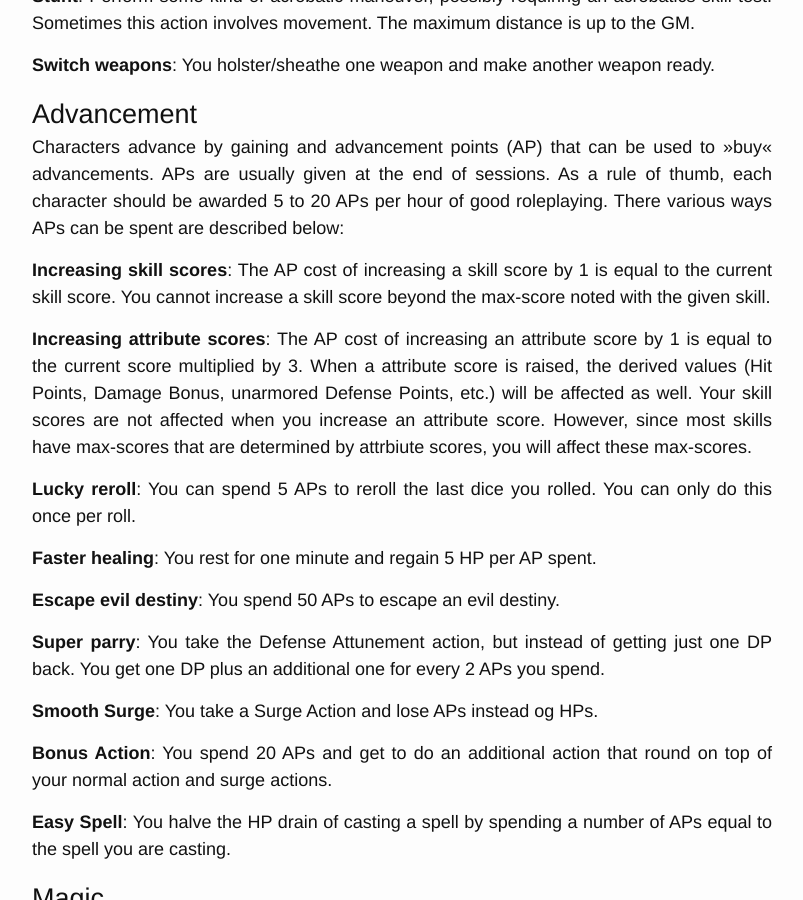
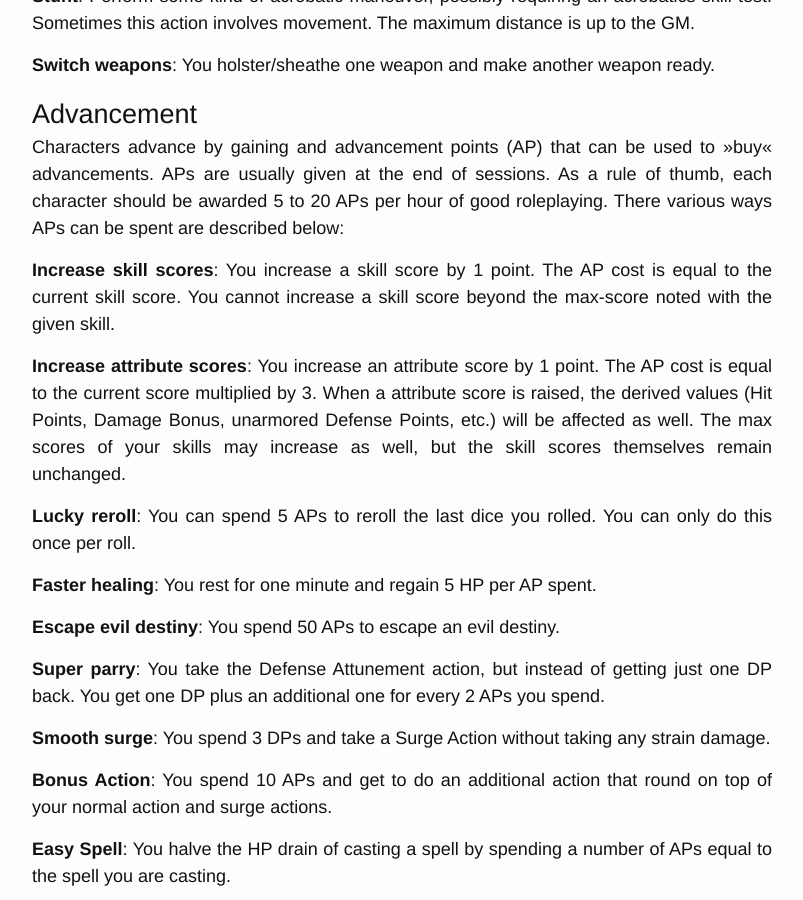
Before and after one commit to moccalotto/kaos, a Jekyll site: the page built from _rulebook/main.md, in a window 1280 px wide and 900 px high, scrolled down 4507 px. Shown: the whole window, without its empty margins (238-1041 px from the left). Built offline with Jekyll 4.4.1, drawn with Linux system fonts in a browser that asks for light colours.

Commit message:
Corrections.

```diff
--- a/_rulebook/main.md
+++ b/_rulebook/main.md
@@ -217,16 +217,17 @@ APs are usually given at the end of sessions.
 As a rule of thumb, each character should be awarded 5 to 20 APs per hour of good roleplaying.
 There various ways APs can be spent are described below:
 
-**Increasing skill scores**:
-The AP cost of increasing a skill score by 1 is equal to the current skill score.
+**Increase skill scores**:
+You increase a skill score by 1 point.
+The AP cost is equal to the current skill score.
 You cannot increase a skill score beyond the max-score noted with the given skill.
 
-**Increasing attribute scores**:
-The AP cost of increasing an attribute score by 1 is equal to the current score multiplied by 3.
+**Increase attribute scores**:
+You increase an attribute score by 1 point.
+The AP cost is equal to the current score multiplied by 3.
 When a attribute score is raised, the derived values (Hit Points, Damage Bonus, unarmored Defense Points, etc.)
-will be affected as well.
-Your skill scores are not affected when you increase an attribute score. However, since most skills have
-max-scores that are determined by attrbiute scores, you will affect these max-scores.
+will be affected as well. The max scores of your skills may increase as well, but the skill scores themselves
+remain unchanged.
 
 **Lucky reroll**:
 You can spend 5 APs to reroll the last dice you rolled.
@@ -242,11 +243,11 @@ You spend 50 APs to escape an evil destiny.
 You take the Defense Attunement action, but instead of getting just
 one DP back. You get one DP plus an additional one for every 2 APs you spend.
 
-**Smooth Surge**:
-You take a Surge Action and lose APs instead og HPs.
+**Smooth surge**:
+You spend 3 DPs and take a Surge Action without taking any strain damage.
 
 **Bonus Action**:
-You spend 20 APs and get to do an additional action that
+You spend 10 APs and get to do an additional action that
 round on top of your normal action and surge actions.
 
 **Easy Spell**:
```
